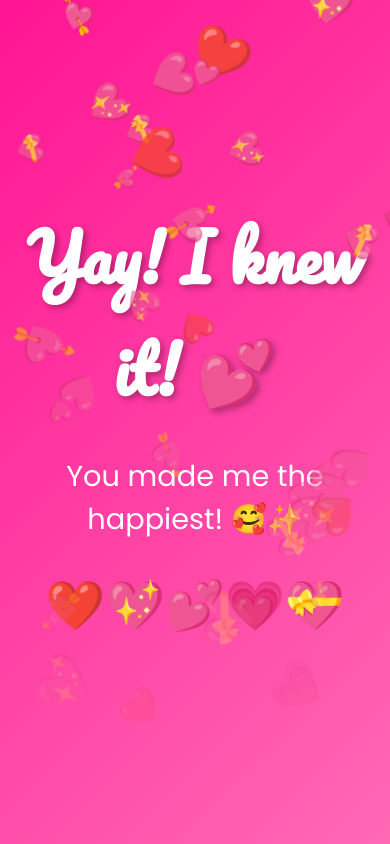
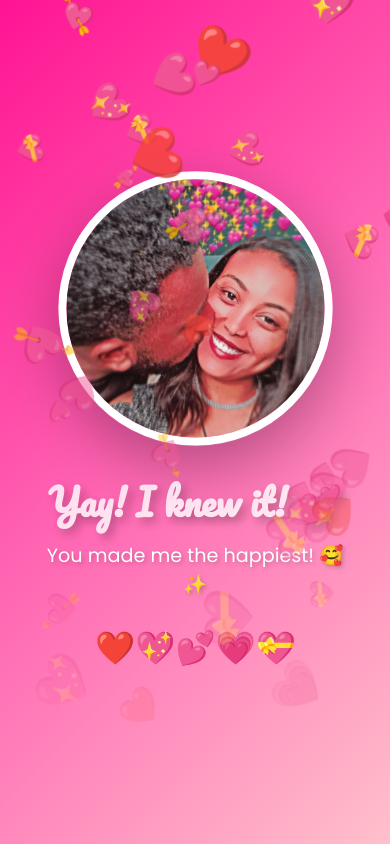
Before and after one commit to RoberaET/Butaye, a website: page public/index.html in a window 390 px wide. Both pictures are taken after a click on the button "Yes! 💖". Drawn offline with Linux system fonts and the light colour scheme.

Commit message:
Optimize mobile view and add celebration image

```diff
--- a/public/css/style.css
+++ b/public/css/style.css
@@ -189,52 +189,62 @@ body {
 /* Responsive design - Mobile optimized */
 @media (max-width: 768px) {
     body {
-        padding-top: 40px;
+        padding-top: 60px;
+        align-items: flex-start;
     }
 
     .container {
-        padding: 10px;
+        padding: 15px;
+        max-width: 100%;
     }
 
     .content {
         padding: 30px 20px;
+        width: 100%;
     }
 
     .valentine-text {
-        font-size: 1.8rem;
+        font-size: 1.6rem;
         margin-bottom: 30px;
-        line-height: 1.3;
+        line-height: 1.4;
+        word-break: break-word;
     }
 
     .bear-image {
-        width: 150px;
-        height: 150px;
+        width: 140px;
+        height: 140px;
         margin-bottom: 25px;
     }
 
     .buttons-container {
         gap: 15px;
-        padding: 0 10px;
+        padding: 0 5px;
+        flex-wrap: wrap;
+        /* Allow wrapping if needed but try to keep inline */
+        justify-content: center;
+        width: 100%;
     }
 
     .btn {
-        font-size: 1.1rem;
-        padding: 15px 30px;
+        font-size: 1rem;
+        padding: 14px 24px;
         min-height: 48px;
-        min-width: 100px;
+        /* Touch friendly */
         touch-action: manipulation;
         -webkit-tap-highlight-color: transparent;
+        margin: 5px;
+        /* Add margin for wrapping */
     }
 }
 
 @media (max-width: 480px) {
     body {
-        padding-top: 30px;
+        padding-top: 40px;
     }
 
     .valentine-text {
         font-size: 1.5rem;
-        margin-bottom: 25px;
+        margin-bottom: 20px;
     }
 
     .bear-image {
@@ -244,16 +254,13 @@ body {
     }
 
     .buttons-container {
-        gap: 12px;
-        flex-direction: row;
-        justify-content: center;
+        gap: 10px;
     }
 
     .btn {
-        font-size: 1rem;
-        padding: 12px 24px;
+        font-size: 0.95rem;
+        padding: 12px 20px;
         min-height: 44px;
-        min-width: 90px;
     }
 }
 
@@ -270,8 +277,7 @@ body {
 
     .btn {
         font-size: 0.9rem;
-        padding: 10px 20px;
-        min-width: 80px;
+        padding: 10px 16px;
     }
 }
 
@@ -282,18 +288,18 @@ body {
     }
 
     .bear-image {
-        width: 100px;
-        height: 100px;
-        margin-bottom: 15px;
+        width: 90px;
+        height: 90px;
+        margin-bottom: 10px;
     }
 
     .valentine-text {
         font-size: 1.4rem;
-        margin-bottom: 20px;
+        margin-bottom: 15px;
     }
 
     .content {
-        padding: 20px 15px;
+        padding: 15px;
     }
 }
 
@@ -307,4 +313,14 @@ body {
         user-select: none;
         -webkit-touch-callout: none;
     }
+
+    /* Remove hover effects on touch devices to prevent sticky states */
+    .btn:hover {
+        transform: none;
+        box-shadow: 0 8px 20px rgba(0, 0, 0, 0.15);
+    }
+
+    .btn:active {
+        transform: scale(0.95);
+    }
 }
--- a/public/js/script.js
+++ b/public/js/script.js
@@ -112,37 +112,59 @@ yesBtn.addEventListener('click', function () {
         left: 0;
         width: 100%;
         height: 100%;
-        background: linear-gradient(135deg, #ff1493, #ff69b4);
+        background: linear-gradient(135deg, #ff1493 0%, #ff69b4 50%, #ffc0cb 100%);
         z-index: 10000;
         display: flex;
         flex-direction: column;
         justify-content: center;
         align-items: center;
-        animation: fadeIn 0.5s ease;
+        animation: fadeIn 0.6s ease;
+        overflow: hidden;
     `;
 
     celebration.innerHTML = `
+        <div style="
+            position: relative;
+            text-align: center;
+            animation: slideUp 0.8s ease-out;
+            z-index: 10001;
+            max-width: 90%;
+            padding: 20px;
+        ">
+            <img src="images/happy.jpg" alt="Happy" style="
+                width: min(280px, 70vw);
+                height: min(280px, 70vw);
+                object-fit: cover;
+                border-radius: 50%;
+                border: 8px solid white;
+                box-shadow: 0 20px 60px rgba(0, 0, 0, 0.3);
+                margin-bottom: 30px;
+                animation: heartbeat 1.5s infinite, rotateIn 0.8s ease-out;
+            ">
             <h1 style="
                 font-family: 'Pacifico', cursive;
-            font-size: 4rem;
+                font-size: clamp(2rem, 8vw, 4rem);
                 color: white;
                 text-align: center;
-            margin-bottom: 30px;
-            animation: heartbeat 1.5s infinite;
-            text-shadow: 3px 3px 6px rgba(0, 0, 0, 0.3);
+                margin-bottom: 20px;
+                animation: pulse 2s infinite;
+                text-shadow: 4px 4px 8px rgba(0, 0, 0, 0.3);
+                line-height: 1.2;
             ">Yay! I knew it! 💕</h1>
             <p style="
                 font-family: 'Poppins', sans-serif;
-            font-size: 1.8rem;
+                font-size: clamp(1.2rem, 4vw, 2rem);
                 color: white;
                 text-align: center;
-            animation: fadeIn 1s ease;
+                animation: fadeIn 1.2s ease;
+                text-shadow: 2px 2px 4px rgba(0, 0, 0, 0.2);
             ">You made me the happiest! 🥰✨</p>
             <div style="
-            margin-top: 30px;
-            font-size: 3rem;
-            animation: bounce 1s infinite;
+                margin-top: 25px;
+                font-size: clamp(2rem, 6vw, 3.5rem);
+                animation: pulse 1.5s infinite;
             ">❤️💖💕💗💝</div>
+        </div>
     `;
 
     document.body.appendChild(celebration);
@@ -151,7 +173,7 @@ yesBtn.addEventListener('click', function () {
     createConfetti();
 });
 
-// Shake animation for No button
+// Animations for the page
 const style = document.createElement('style');
 style.textContent = `
     @keyframes shake {
@@ -168,6 +190,39 @@ style.textContent = `
     @keyframes heartbeat {
         0%, 100% { transform: scale(1); }
         50% { transform: scale(1.1); }
+    }
+
+    @keyframes slideUp {
+        from {
+            transform: translateY(50px);
+            opacity: 0;
+        }
+        to {
+            transform: translateY(0);
+            opacity: 1;
+        }
+    }
+
+    @keyframes rotateIn {
+        from {
+            transform: rotate(-180deg) scale(0.5);
+            opacity: 0;
+        }
+        to {
+            transform: rotate(0deg) scale(1);
+            opacity: 1;
+        }
+    }
+
+    @keyframes pulse {
+        0%, 100% {
+            transform: scale(1);
+            opacity: 1;
+        }
+        50% {
+            transform: scale(1.15);
+            opacity: 0.8;
+        }
     }
 `;
 document.head.appendChild(style);
```
Also changed, not shown: photo_2026-02-01_13-24-49.jpg (added), public/images/happy.jpg (added). Lines whose indentation alone changed are shown as unchanged.
